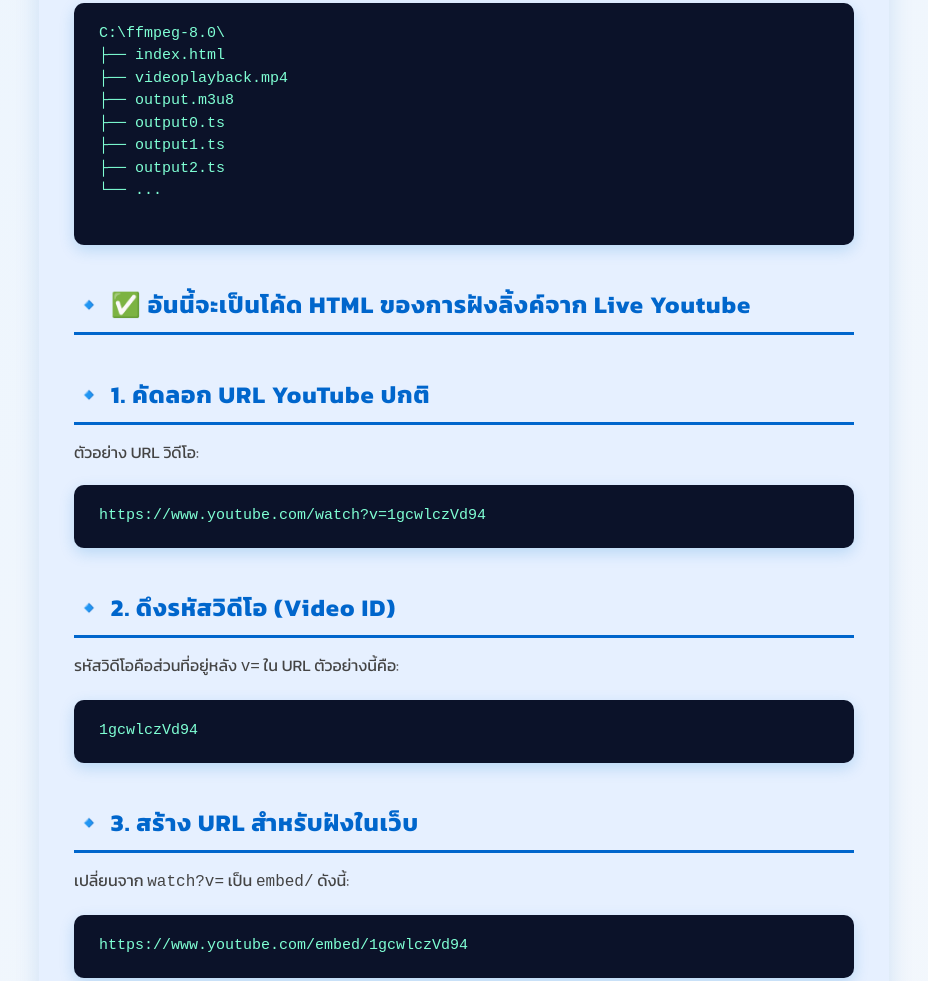
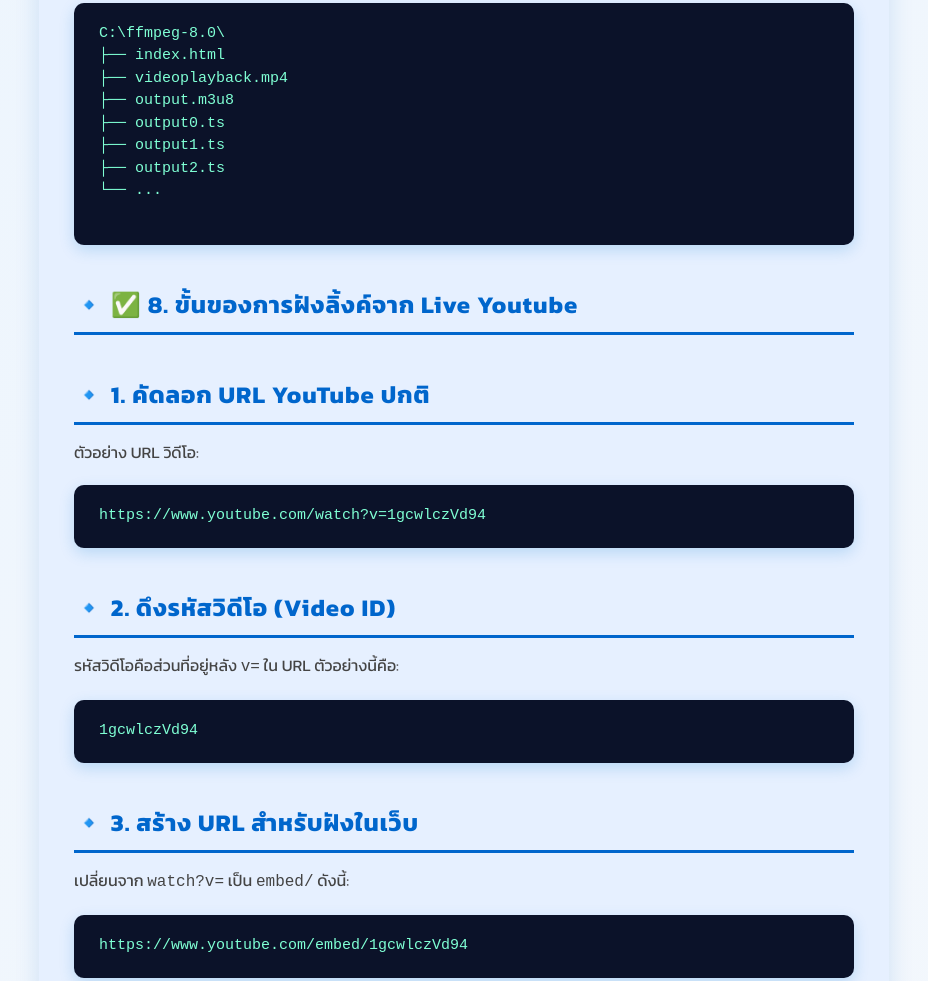
Before and after one commit to Narrhawut/HLS-Streaming, a plain HTML site: page index.html in a window 1280 px wide. Shown: the part 5121-6102 px from the top of the page, without its empty margins (176-1104 px from the left). Drawn offline with nearby package versions, Linux system fonts and the light colour scheme; no server answers.

Commit message:
Update index.html

```diff
--- a/index.html
+++ b/index.html
@@ -373,7 +373,7 @@ C:\ffmpeg-8.0\
 └── ...
   </pre>
 
-    <h2>✅ อันนี้จะเป็นโค้ด HTML ของการฝังลิ้งค์จาก Live Youtube</h2>
+    <h2>✅ 8. ขั้นของการฝังลิ้งค์จาก Live Youtube</h2>
      <div class="step">
     <h2>1. คัดลอก URL YouTube ปกติ</h2>
     <p>ตัวอย่าง URL วิดีโอ:</p>
```
